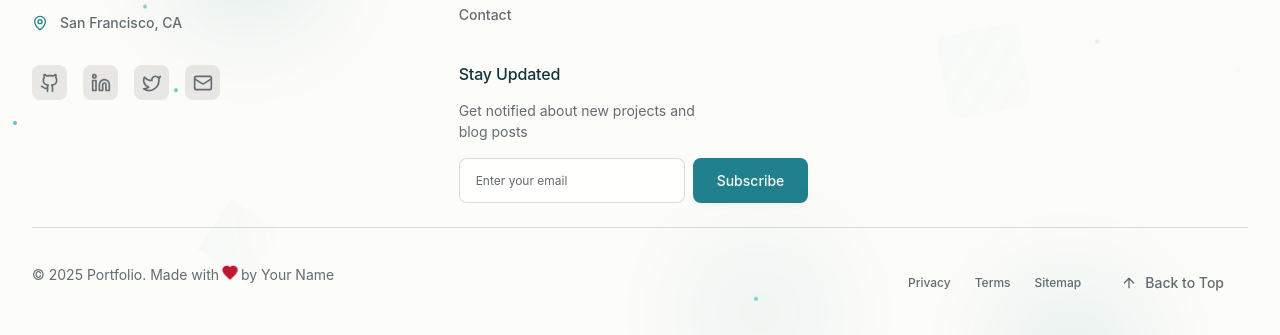
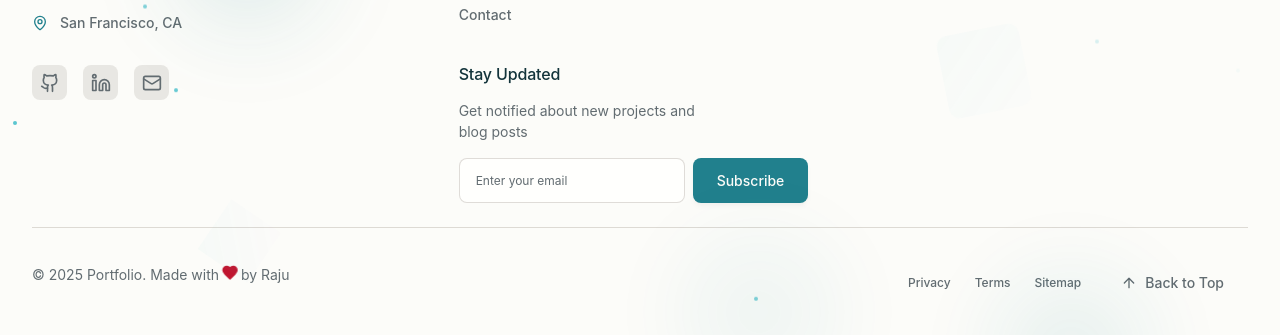
Before and after one commit to RajuTechAssist/portfolio-Web-app, a React (Vite) app in the folder frontend/: page /services in a window 1280 px wide. Shown: the part 209-544 px from the top of the page. Built offline with nearby package versions, Linux system fonts and the light colour scheme; no server answers; a web font is replaced by a local one.

Commit message:
Update social links in Footer and fix package.json scripts
Co-authored-by: RajuTechAssist <110213639+RajuTechAssist@users.noreply.github.com>

```diff
--- a/frontend/src/components/common/Footer.jsx
+++ b/frontend/src/components/common/Footer.jsx
@@ -93,25 +93,19 @@ const Footer = () => {
     {
       name: 'GitHub',
       icon: <Github size={20} />,
-      url: 'https://github.com',
+      url: 'https://github.com/RajuTechAssist',
       color: '#333'
     },
     {
       name: 'LinkedIn',
       icon: <Linkedin size={20} />,
-      url: 'https://linkedin.com',
+      url: 'https://www.linkedin.com/in/raju-52b130247/',
       color: '#0077B5'
-    },
-    {
-      name: 'Twitter',
-      icon: <Twitter size={20} />,
-      url: 'https://twitter.com',
-      color: '#1DA1F2'
     },
     {
       name: 'Email',
       icon: <Mail size={20} />,
-      url: 'mailto:hello@example.com',
+      url: 'mailto:rajutechassist@gmail.com',
       color: '#EA4335'
     }
   ];
@@ -282,7 +276,7 @@ const Footer = () => {
                 >
                   <Heart size={14} fill="currentColor" />
                 </motion.span>
-                {' '}by Your Name
+                {' '}by Raju
               </p>
             </div>
 
```
Also changed, not shown: frontend/package.json (+5 -6 lines).
